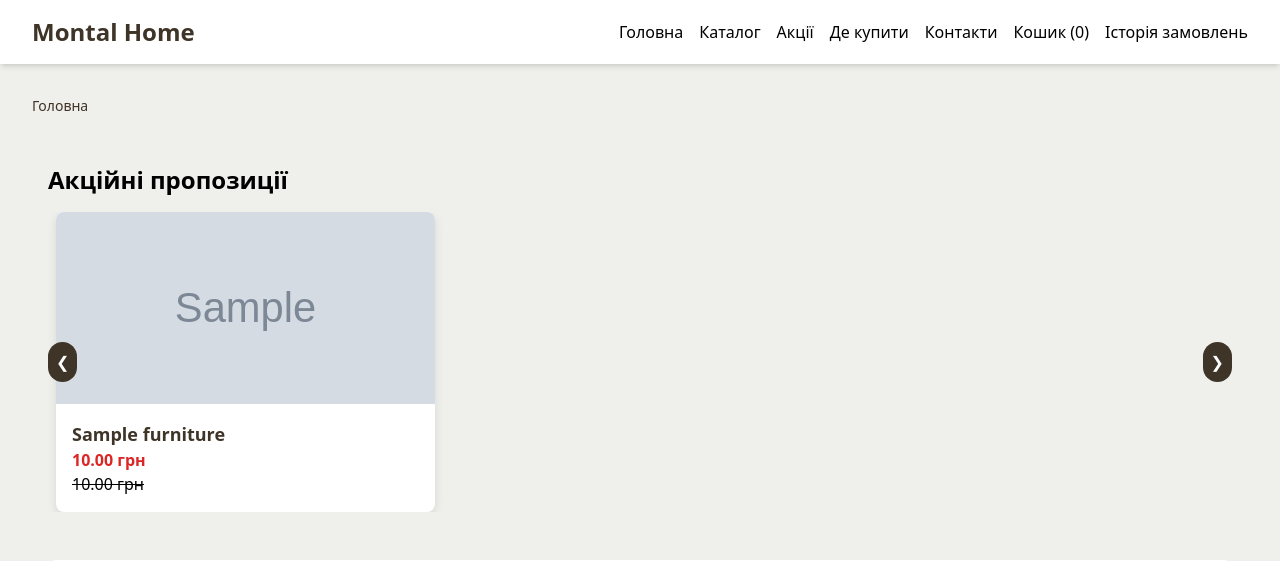
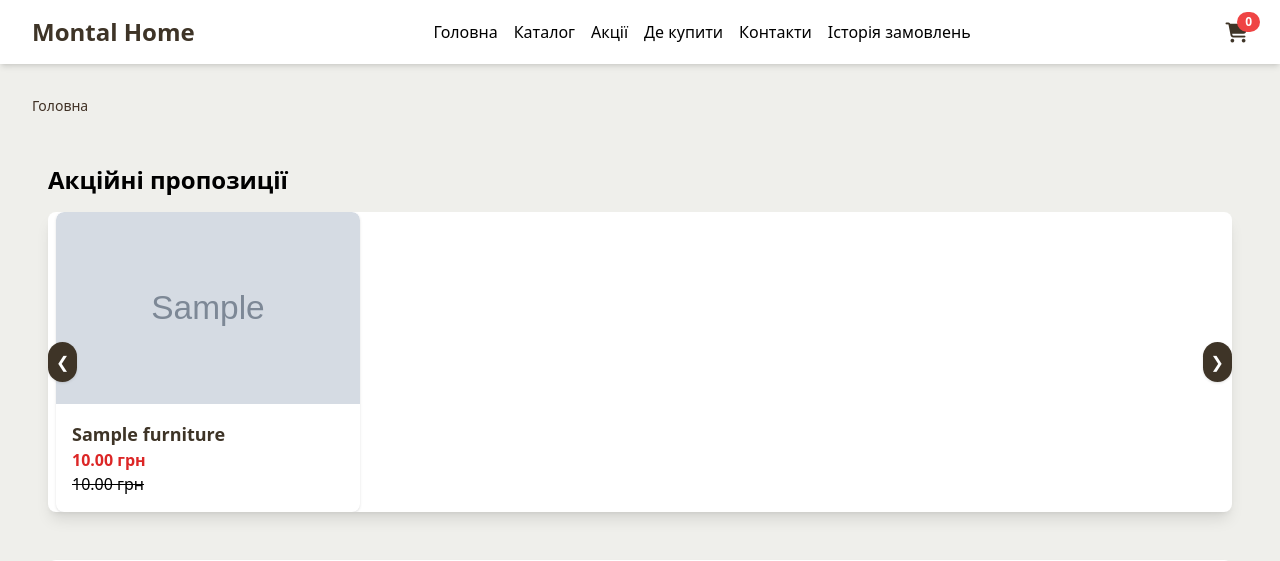
Before and after one commit to NykoEugen/Montal_Home, a Django app: page / in a window 1280 px wide. Shown: the top 561 px of the page. Run offline with Django 5.2, Linux system fonts and the light colour scheme; tables that the repository leaves empty hold one stand-in row (values such as "Sample post"); grey boxes marked "Sample" are stand-in pictures; parts of the project's set-up code (start-up, migrations or seed data) failed here and were passed over; some libraries are stand-ins or nearby versions.

Commit message:
some updates to templates

```diff
--- a/templates/shop/base.html
+++ b/templates/shop/base.html
@@ -5,49 +5,65 @@
 <head>
     <meta charset="UTF-8">
     <meta name="viewport" content="width=device-width, initial-scale=1.0">
-    <title>Інтернет-магазин меблів</title>
+    <meta name="description" content="Montal Home — якісні меблі для вашого дому та офісу. Каталог, акції, контакти, історія замовлень.">
+    <title>{% block title %}Інтернет-магазин меблів{% endblock %}</title>
     <script src="https://cdn.tailwindcss.com"></script>
     <link rel="stylesheet" href="{% static 'css/style.css' %}">
     <link rel="stylesheet" href="https://cdnjs.cloudflare.com/ajax/libs/font-awesome/6.5.0/css/all.min.css">
-
+    {% block extra_head %}{% endblock %}
 </head>
-<body class="bg-beige-100 font-sans w-screen">
-    <nav class="bg-white shadow-md">
+<body class="bg-beige-100 font-sans min-h-screen flex flex-col">
+    <header>
+        <nav class="bg-white shadow-md" aria-label="Головна навігація">
             <div class="max-w-7xl mx-auto px-4 sm:px-6 lg:px-8">
-            <div class="flex justify-between h-16">
-                <div class="flex">
+                <div class="flex justify-between h-16 items-center">
+                    <div class="flex items-center">
                         <a href="{% url 'shop:home' %}" class="logo-link flex-shrink-0 flex items-center text-2xl font-bold text-brown-800">
                             Montal Home
                         </a>
                     </div>
-                <div class="flex items-center space-x-4">
-                    <a href="{% url 'shop:home' %}" class="nav-link">
-                        Головна
+                    <!-- Desktop nav -->
+                    <div class="hidden md:flex items-center space-x-4">
+                        <a href="{% url 'shop:home' %}" class="nav-link hover:text-brown-600 focus:text-brown-600 transition">Головна</a>
+                        <a href="{% url 'categories:categories_list' %}" class="nav-link hover:text-brown-600 focus:text-brown-600 transition">Каталог</a>
+                        <a href="{% url 'shop:promotions' %}" class="nav-link hover:text-brown-600 focus:text-brown-600 transition">Акції</a>
+                        <a href="{% url 'shop:where_to_buy' %}" class="nav-link hover:text-brown-600 focus:text-brown-600 transition">Де купити</a>
+                        <a href="{% url 'shop:contacts' %}" class="nav-link hover:text-brown-600 focus:text-brown-600 transition">Контакти</a>
+                        <a href="{% url 'checkout:order_history' %}" class="nav-link hover:text-brown-600 focus:text-brown-600 transition">Історія замовлень</a>
+                    </div>
+                    <!-- Mobile menu button and cart icon -->
+                    <div class="md:hidden flex items-center space-x-4">
+                        <button id="mobile-menu-button" class="text-brown-800 focus:outline-none" aria-label="Відкрити меню">
+                            <i class="fas fa-bars fa-2x"></i>
+                        </button>
+                        <a href="{% url 'shop:view_cart' %}" class="relative text-brown-800 hover:text-brown-900 focus:outline-none" aria-label="Кошик">
+                            <i class="fa fa-shopping-cart fa-2x"></i>
+                            <span class="absolute -top-2 -right-3 bg-red-500 text-white text-xs font-bold rounded-full px-2 py-0.5 min-w-[1.5em] text-center" id="cart-count-mobile">{{ cart_count|default:0 }}</span>
                         </a>
-                    <a href="{% url 'categories:categories_list' %}" class="nav-link">
-                        Каталог
-                    </a>
-                    <a href="{% url 'shop:promotions' %}" class="nav-link">
-                        Акції
-                    </a>
-                    <a href="{% url 'shop:where_to_buy' %}" class="nav-link">
-                        Де купити
-                    </a>
-                    <a href="{% url 'shop:contacts' %}" class="nav-link">
-                        Контакти
-                    </a>
-                    <a href="{% url 'shop:view_cart' %}" class="nav-link">
-                        Кошик (<span id="cart-count">{{ cart_count|default:0 }}</span>)
-                    </a>
-                    <a href="{% url 'checkout:order_history' %}" class="nav-link">
-                        Історія замовлень
+                    </div>
+                    <!-- Desktop cart icon -->
+                    <div class="hidden md:flex items-center ml-4">
+                        <a href="{% url 'shop:view_cart' %}" class="relative text-brown-800 hover:text-brown-900 focus:outline-none" aria-label="Кошик">
+                            <i class="fa fa-shopping-cart fa-lg"></i>
+                            <span class="absolute -top-2 -right-3 bg-red-500 text-white text-xs font-bold rounded-full px-2 py-0.5 min-w-[1.5em] text-center" id="cart-count-desktop">{{ cart_count|default:0 }}</span>
                         </a>
                     </div>
                 </div>
             </div>
+            <!-- Mobile nav -->
+            <div id="mobile-menu" class="md:hidden hidden bg-white border-t border-beige-200">
+                <div class="flex flex-col space-y-2 p-4">
+                    <a href="{% url 'shop:home' %}" class="nav-link">Головна</a>
+                    <a href="{% url 'categories:categories_list' %}" class="nav-link">Каталог</a>
+                    <a href="{% url 'shop:promotions' %}" class="nav-link">Акції</a>
+                    <a href="{% url 'shop:where_to_buy' %}" class="nav-link">Де купити</a>
+                    <a href="{% url 'shop:contacts' %}" class="nav-link">Контакти</a>
+                    <a href="{% url 'checkout:order_history' %}" class="nav-link">Історія замовлень</a>
+                </div>
+            </div>
         </nav>
-    <div class="max-w-7xl mx-auto px-4 sm:px-6 lg:px-8 py-8">
-
+    </header>
+    <div class="max-w-7xl mx-auto px-4 sm:px-6 lg:px-8 py-8 w-full flex-1">
         <nav class="text-sm text-brown-500 mb-4" aria-label="Breadcrumb">
             <ol class="list-none p-0 inline-flex">
                 {% for crumb in breadcrumbs %}
@@ -57,7 +73,7 @@
                         </li>
                     {% else %}
                         <li class="flex items-center">
-                            <a href="{{ crumb.url }}" class="nav-link">{{ crumb.name }}</a>
+                            <a href="{{ crumb.url }}" class="nav-link hover:text-brown-600 focus:text-brown-600 transition">{{ crumb.name }}</a>
                             <svg class="fill-current w-3 h-3 mx-2" xmlns="http://www.w3.org/2000/svg" viewBox="0 0 320 512">
                                 <path d="M285.476 272.971L91.132 467.314c-9.373 9.373-24.569 9.373-33.941 0l-22.667-22.667c-9.357-9.357-9.375-24.522-.04-33.901L188.505 256 34.484 101.255c-9.335-9.379-9.317-24.544.04-33.901l22.667-22.667c9.373-9.373 24.569-9.373 33.941 0L285.475 239.03c9.373 9.372 9.373 24.568.001 33.941z"/>
                             </svg>
@@ -66,30 +82,24 @@
                 {% endfor %}
             </ol>
         </nav>
-
         {% if messages %}
             {% for message in messages %}
-                <div class="bg-beige-100 border-l-4 border-brown-500 text-brown-700 p-4 mb-4" role="alert">
+                <div class="bg-beige-100 border-l-4 border-brown-500 text-brown-700 p-4 mb-4 rounded" role="alert">
                     {{ message }}
                 </div>
             {% endfor %}
         {% endif %}
         <main class="flex-grow">
-            {% block content %}
-            {% endblock %}
+            {% block content %}{% endblock %}
         </main>
     </div>
-    <footer class="bg-brown-800 text-white py-12">
+    <footer class="bg-brown-800 text-white py-12 mt-8">
         <div class="container mx-auto px-4">
             <div class="grid grid-cols-1 md:grid-cols-3 gap-8">
                 <!-- Логотип -->
                 <div>
                     <a href="{% url 'shop:home' %}" class="logo-link flex items-center space-x-2">
-                        {% if False %}
-                            <img src="{% static 'images/logo.png' %}" alt="Логотип" class="h-12">
-                        {% else %}
                         <span class="text-2xl font-bold">Магазин меблів</span>
-                        {% endif %}
                     </a>
                     <p class="mt-4 text-beige-200">Якісні меблі для вашого дому та офісу.</p>
                 </div>
@@ -142,5 +152,16 @@
     <script src="{% static 'js/carousel.js' %}"></script>
     <script src="{% static 'js/filters.js' %}"></script>
     <script src="{% static 'js/checkout.js' %}"></script>
+    <script>
+        // Mobile menu toggle
+        const menuBtn = document.getElementById('mobile-menu-button');
+        const mobileMenu = document.getElementById('mobile-menu');
+        if (menuBtn && mobileMenu) {
+            menuBtn.addEventListener('click', () => {
+                mobileMenu.classList.toggle('hidden');
+            });
+        }
+    </script>
+    {% block extra_body %}{% endblock %}
 </body>
 </html>
--- a/templates/shop/home.html
+++ b/templates/shop/home.html
@@ -6,16 +6,16 @@
     {% if promotional_furniture %}
         <div class="mb-12">
             <h2 class="text-2xl font-bold mb-4 text-brown-800">Акційні пропозиції</h2>
-            <div class="relative overflow-hidden carousel-wrapper">
+            <div class="relative overflow-hidden carousel-wrapper rounded-lg shadow-lg bg-white">
                 <div id="promoCarousel" class="flex transition-transform duration-500 ease-out">
                     {% for item in promotional_furniture %}
-                    <div class="carousel-item px-2">
-                        <a href="{% url 'furniture:furniture_detail' item.slug %}" class="block">
-                            <div class="category-card">
+                    <div class="carousel-item px-2 min-w-[300px] max-w-xs">
+                        <a href="{% url 'furniture:furniture_detail' item.slug %}" class="block focus:outline-none focus:ring-2 focus:ring-brown-400 rounded-lg">
+                            <div class="category-card rounded-lg shadow hover:shadow-lg transition bg-beige-50">
                                 {% if item.image %}
-                                    <img src="{{ item.image.url }}" alt="{{ item.name }}" class="w-full h-48 object-cover">
+                                    <img src="{{ item.image.url }}" alt="{{ item.name }}" class="w-full h-48 object-cover rounded-t-lg">
                                 {% else %}
-                                    <div class="w-full h-48 bg-beige-200 flex items-center justify-center">
+                                    <div class="w-full h-48 bg-beige-200 flex items-center justify-center rounded-t-lg">
                                         <span class="text-brown-500">Зображення відсутнє</span>
                                     </div>
                                 {% endif %}
@@ -29,19 +29,18 @@
                     </div>
                     {% endfor %}
                 </div>
-                <button id="prevButton" class="absolute left-0 top-1/2 transform -translate-y-1/2 bg-brown-800 text-white p-2 rounded-full z-10">❮</button>
-                <button id="nextButton" class="absolute right-0 top-1/2 transform -translate-y-1/2 bg-brown-800 text-white p-2 rounded-full z-10">❯</button>
+                <button id="prevButton" class="absolute left-0 top-1/2 transform -translate-y-1/2 bg-brown-800 text-white p-2 rounded-full z-10 shadow hover:bg-brown-700 focus:outline-none focus:ring-2 focus:ring-brown-400" aria-label="Попередній">❮</button>
+                <button id="nextButton" class="absolute right-0 top-1/2 transform -translate-y-1/2 bg-brown-800 text-white p-2 rounded-full z-10 shadow hover:bg-brown-700 focus:outline-none focus:ring-2 focus:ring-brown-400" aria-label="Наступний">❯</button>
             </div>
         </div>
-
     {% endif %}
 
     <!-- Блок "Про компанію" -->
-    <div class="mb-12 bg-white rounded-lg shadow-md p-6 flex flex-col md:flex-row">
-        <div class="md:w-1/2">
-            <img src="{% static 'images/about.jpg' %}" alt="Про компанію" class="w-full h-64 object-cover rounded">
+    <div class="mb-12 bg-white rounded-lg shadow-md p-6 flex flex-col md:flex-row items-center gap-6">
+        <div class="md:w-1/2 w-full">
+            <img src="{% static 'images/about.jpg' %}" alt="Про компанію" class="w-full h-64 object-cover rounded-lg shadow">
         </div>
-        <div class="md:w-1/2 md:pl-6 mt-4 md:mt-0">
+        <div class="md:w-1/2 w-full md:pl-6 mt-4 md:mt-0">
             <h2 class="text-2xl font-bold text-brown-800 mb-4">Про компанію</h2>
             <p class="text-brown-600">
                 Ми – провідний меблевий магазин, що пропонує якісні та стильні меблі для вашого дому.
@@ -55,12 +54,12 @@
     <h2 class="text-2xl font-bold text-brown-800 mb-4">Категорії</h2>
     <div class="grid grid-cols-1 sm:grid-cols-2 lg:grid-cols-3 gap-6 mb-12">
         {% for category in categories %}
-            <a href="{% url 'categories:category_detail' category.slug %}" class="block">
-                <div class="category-card">
+            <a href="{% url 'categories:category_detail' category.slug %}" class="block focus:outline-none focus:ring-2 focus:ring-brown-400 rounded-lg">
+                <div class="category-card rounded-lg shadow hover:shadow-lg transition bg-beige-50">
                     {% if category.image %}
-                        <img src="{{ category.image.url }}" alt="{{ category.name }}" class="w-full h-48 object-cover">
+                        <img src="{{ category.image.url }}" alt="{{ category.name }}" class="w-full h-48 object-cover rounded-t-lg">
                     {% else %}
-                        <div class="w-full h-48 bg-beige-200 flex items-center justify-center">
+                        <div class="w-full h-48 bg-beige-200 flex items-center justify-center rounded-t-lg">
                             <span class="text-brown-500">Немає зображення</span>
                         </div>
                     {% endif %}
```
Also changed, not shown: templates/furniture/furniture_detail.html (+25 -19 lines). Lines whose indentation alone changed are shown as unchanged.
